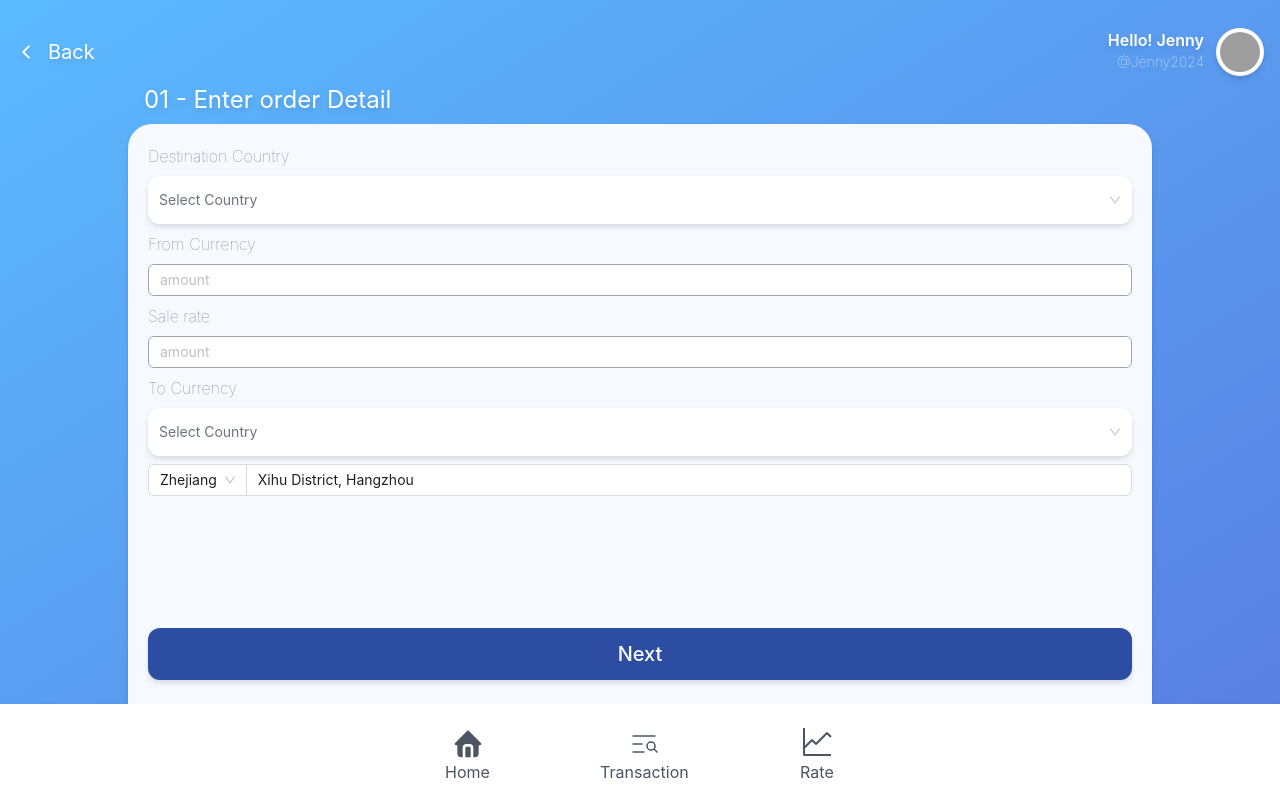
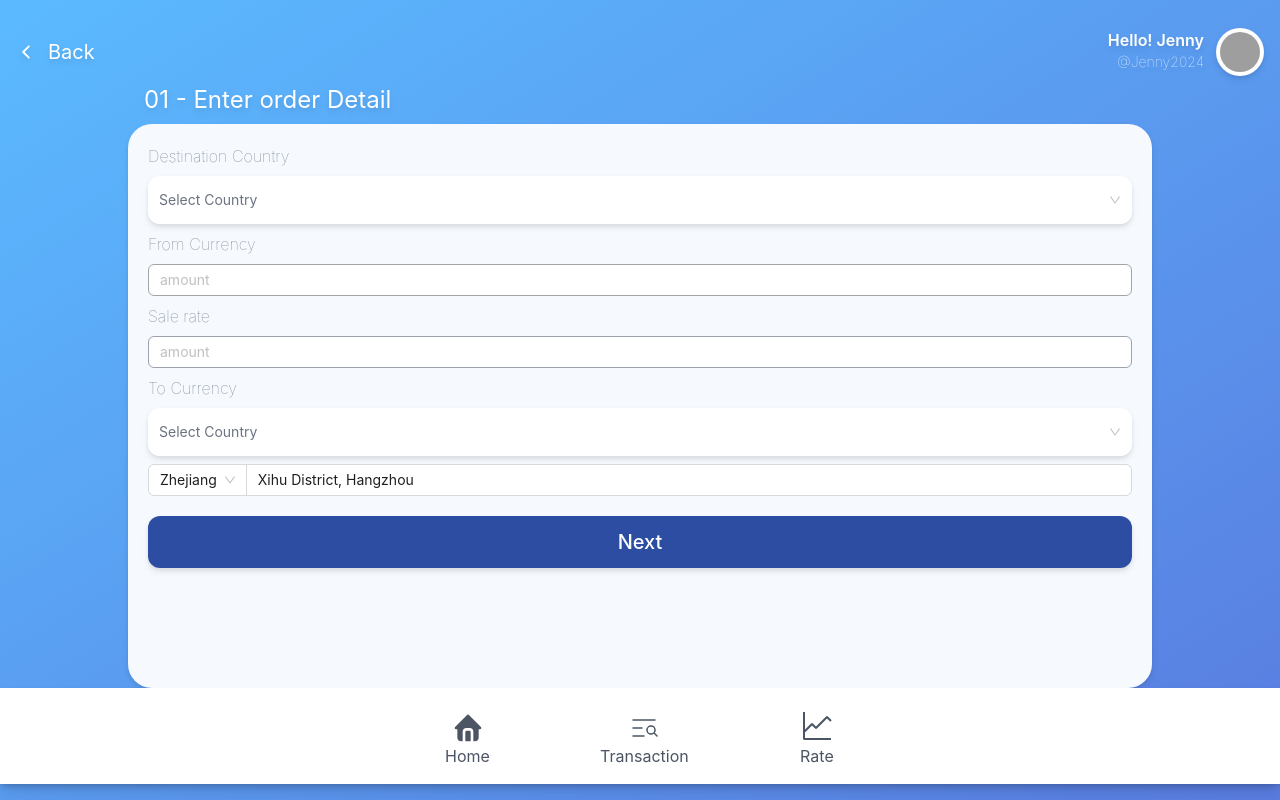
Before and after one commit to artpopor/mexar-client-app, a React (Vite) app: page /remittance in a window 1280 px wide. Built offline with nearby package versions, Linux system fonts and the light colour scheme; grey boxes are pictures that could not be loaded.

Commit message:
add sticky menubar

```diff
--- a/src/components/MenuBar.tsx
+++ b/src/components/MenuBar.tsx
@@ -4,24 +4,27 @@ import { VscGraphLine } from "react-icons/vsc";
 
 const MenuBar = () => {
   return (
-    <div className="bg-white w-full h-24 fixed bottom-0 flex flex-cols justify-around p-4">
-      <div className="w-full flex flex-cols justify-around max-w-[500px] text-gray-600 mt-2">
-        <div className=" flex flex-col content-center">
-          <TbHomeFilled className="text-4xl !self-center" />
+    <div className="bg-white w-full h-24 fixed bottom-0 flex flex-cols justify-around p-4 shadow-lg"
+    style={{position:'sticky',maxHeight:'100vh'}}
+    >
+      <div className="w-full flex flex-cols justify-around max-w-[500px] text-gray-600 mt-2 mx-auto">
+        <div className="flex flex-col items-center">
+          <TbHomeFilled className="text-4xl" />
           <p>Home</p>
         </div>
 
-        <div className=" flex flex-col content-center">
-          <PiListMagnifyingGlassLight className="text-4xl !self-center" />
-          <p className="self-center">Transaction</p>
+        <div className="flex flex-col items-center">
+          <PiListMagnifyingGlassLight className="text-4xl" />
+          <p>Transaction</p>
         </div>
 
-        <div className="flex flex-col content-center">
-          <VscGraphLine className="text-4xl !self-center" />
-          <p className="self-center">Rate</p>
+        <div className="flex flex-col items-center">
+          <VscGraphLine className="text-4xl" />
+          <p>Rate</p>
         </div>
       </div>
     </div>
   );
 };
+
 export default MenuBar;
--- a/src/output.css
+++ b/src/output.css
@@ -562,6 +562,10 @@ video {
   position: absolute;
 }
 
+.sticky {
+  position: sticky;
+}
+
 .bottom-0 {
   bottom: 0px;
 }
@@ -572,6 +576,11 @@ video {
 
 .m-5 {
   margin: 1.25rem;
+}
+
+.mx-auto {
+  margin-left: auto;
+  margin-right: auto;
 }
 
 .mb-2 {
@@ -614,6 +623,10 @@ video {
   display: grid;
 }
 
+.hidden {
+  display: none;
+}
+
 .\!h-12 {
   height: 3rem !important;
 }
@@ -632,6 +645,18 @@ video {
 
 .h-12 {
   height: 3rem;
+}
+
+.h-\[\] {
+  height: ;
+}
+
+.h-\[100vh\] {
+  height: 100vh;
+}
+
+.min-h-screen {
+  min-height: 100vh;
 }
 
 .w-10 {
@@ -744,6 +769,14 @@ video {
 
 .self-center {
   align-self: center;
+}
+
+.overflow-y-auto {
+  overflow-y: auto;
+}
+
+.overflow-y-scroll {
+  overflow-y: scroll;
 }
 
 .\!rounded-full {
@@ -1015,6 +1048,12 @@ video {
   text-decoration-line: underline;
 }
 
+.shadow-lg {
+  --tw-shadow: 0 10px 15px -3px rgb(0 0 0 / 0.1), 0 4px 6px -4px rgb(0 0 0 / 0.1);
+  --tw-shadow-colored: 0 10px 15px -3px var(--tw-shadow-color), 0 4px 6px -4px var(--tw-shadow-color);
+  box-shadow: var(--tw-ring-offset-shadow, 0 0 #0000), var(--tw-ring-shadow, 0 0 #0000), var(--tw-shadow);
+}
+
 .outline-none {
   outline: 2px solid transparent;
   outline-offset: 2px;
--- a/src/pages/HomePage.tsx
+++ b/src/pages/HomePage.tsx
@@ -54,7 +54,7 @@ const HomePage = () => {
     );
   };
   return (
-    <div className="flex flex-col  justify-start  content-around h-full items-center drop-shadow-md">
+    <div className="flex flex-col  justify-start  content-around h-full items-center drop-shadow-md min-h-screen">
       <div className=" flex flex-cols content-center text-center justify-between w-full px-4 mt-7">
         <div className="text-white text-3xl content-center ">
           <GoGear />
@@ -62,7 +62,7 @@ const HomePage = () => {
         <ProfileSection />
       </div>
       {/* Main Content here */}
-      <div className="bg-[#F6FAFF] mt-7 p-5 w-full md:w-[80vw] rounded-3xl h-full flex flex-col gap-3 ">
+      <div className="bg-[#F6FAFF]  mt-7 p-5 w-full md:w-[80vw] rounded-3xl  flex flex-col gap-3 ">
         <p className="font-medium text-gray-500">Services</p>
         <div className="flex self-center lg:self-start flex-cols justify-between w-full max-w-[450px] lg:w-[400px] bg-gradient-to-br from-[#5BBBFF] to-[#5983E4] rounded-3xl p-5">
           <div className="text-white">
--- a/src/pages/Remmittance.tsx
+++ b/src/pages/Remmittance.tsx
@@ -26,7 +26,7 @@ const Remmittance = () => {
     "https://images.unsplash.com/photo-1542596594-649edbc13630?q=80&w=1000&auto=format&fit=crop&ixlib=rb-4.0.3&ixid=M3wxMjA3fDB8MHxzZWFyY2h8N3x8aGFwcHklMjBnaXJsfGVufDB8fDB8fHww";
 
   return (
-    <div className="flex flex-col  justify-start  content-around h-full items-center drop-shadow-md">
+    <div className="flex flex-col  justify-start  content-around  items-center drop-shadow-md">
       <div className=" flex flex-cols content-center text-center justify-between w-full px-4 mt-7">
         <div
           onClick={() => navigate("/home")}
```
